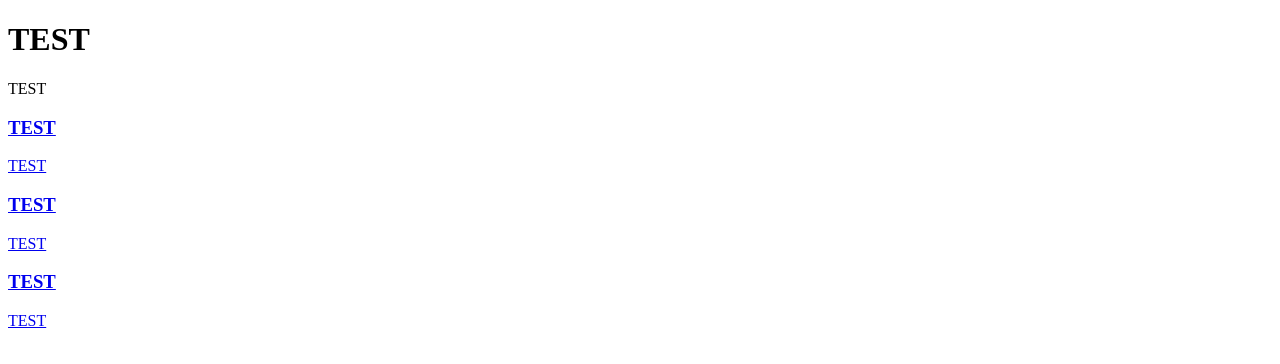
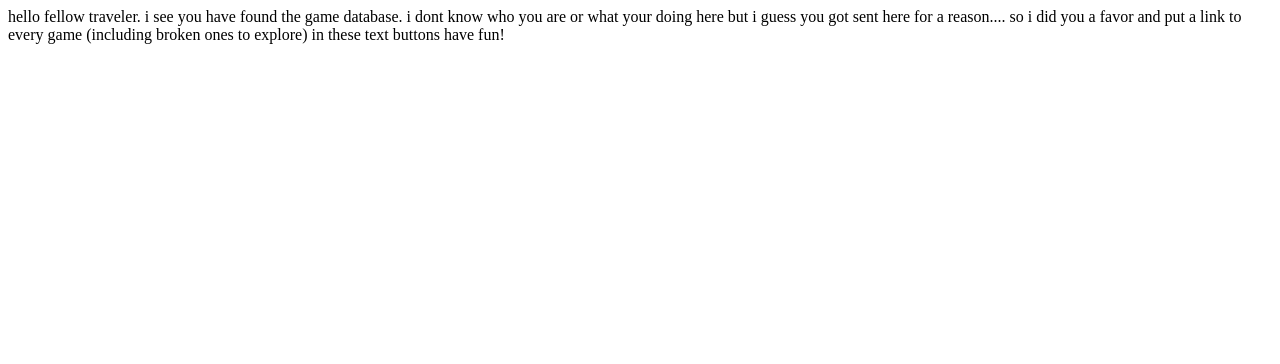
Before and after one commit to snackers22/frfrfrf, a plain HTML site: page index.html in a window 1280 px wide. Drawn offline with Linux system fonts and the light colour scheme.

Commit message:
Update index.html

```diff
--- a/index.html
+++ b/index.html
@@ -1,44 +1,4 @@
-<!DOCTYPE html>
-<html lang="en">
-<head>
-    <meta charset="UTF-8">
-    <meta name="viewport" content="width=device-width, initial-scale=1.0">
-    <meta http-equiv="X-UA-Compatible" content="ie=edge">
-    <title>Educationalll</title>
-    <link rel="stylesheet" href="style.css">
-</head>
-<body>
-    <!-- Moon Animation -->
-    <div class="moon"></div>
-
-    <!-- Main content -->
-    <div class="content">
-        <header>
-            <h1>TEST</h1>
-            <p>TEST</p>
-        </header>
-
-        <!-- Title Cards -->
-        <div class="card-container">
-            <div class="card">
-                <a href="#game1">
-                    <h3>TEST</h3>
-                    <p>TEST</p>
-                </a>
-            </div>
-            <div class="card">
-                <a href="#game2">
-                    <h3>TEST</h3>
-                    <p>TEST</p>
-                </a>
-            </div>
-            <div class="card">
-                <a href="#game3">
-                    <h3>TEST</h3>
-                    <p>TEST</p>
-                </a>
-            </div>
-        </div>
-    </div>
-</body>
-</html>
+hello fellow traveler. i see you have found the game database.
+i dont know who you are or what your doing here but i guess you got sent here for a reason....
+so i did you a favor and put a link to every game (including broken ones to explore) in these text buttons
+have fun!
```
